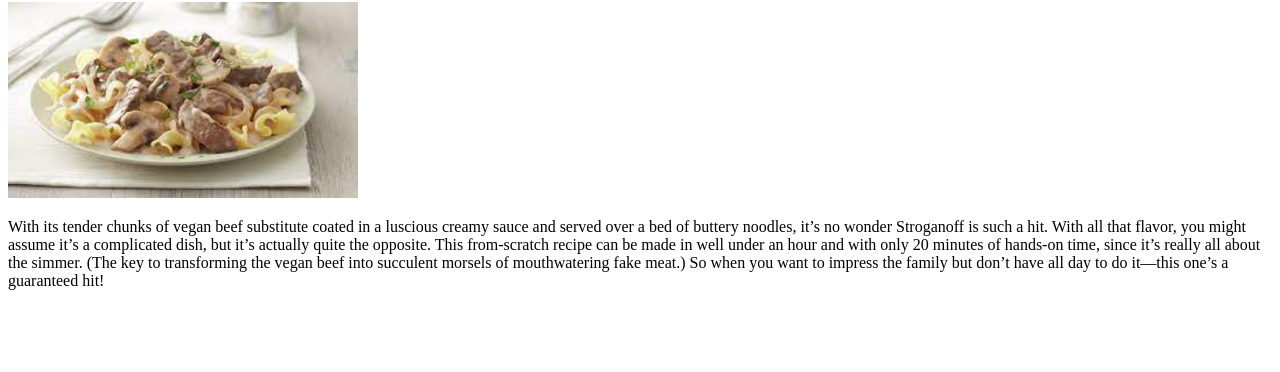
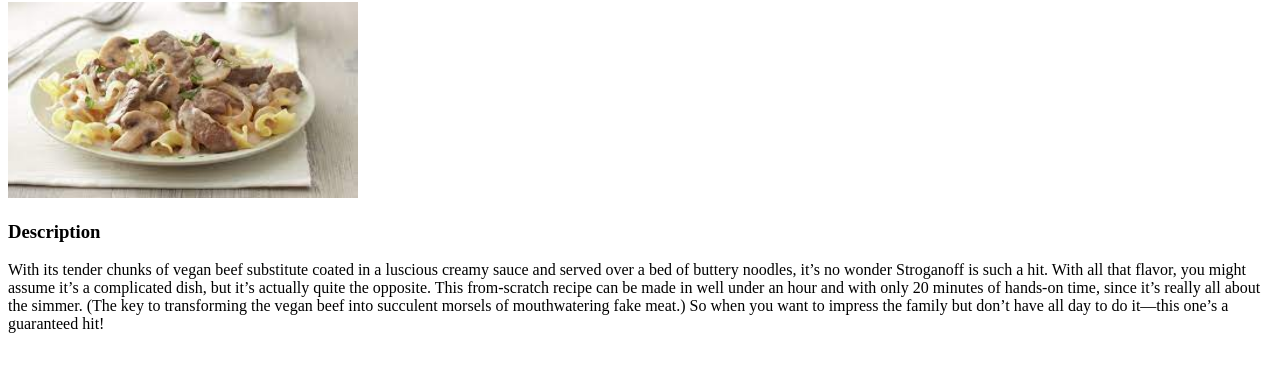
Before and after one commit to braedonwatkins/odin_recipes, a plain HTML site: page odin-recipes/pages/recipes/stroganoff.html in a window 1280 px wide. Shown: the part 78-450 px from the top of the page. Drawn offline with Linux system fonts and the light colour scheme.

Commit message:
missed description header

```diff
--- a/odin-recipes/pages/recipes/stroganoff.html
+++ b/odin-recipes/pages/recipes/stroganoff.html
@@ -11,13 +11,11 @@
         <h1>Stroganoff</h1>
         <img src="../../img/stroganoff.jpeg" alt="yummy stroganoff" width=350>
 
-        <p>
+        <h3>Description</h3>
         With its tender chunks of vegan beef substitute coated in a luscious creamy sauce and served over a bed of buttery noodles, it’s no wonder Stroganoff is such a hit.
         With all that flavor, you might assume it’s a complicated dish, but it’s actually quite the opposite. This from-scratch recipe can be made in well under an hour and with only 20 minutes of hands-on time, since it’s really all about the simmer.
         (The key to transforming the vegan beef into succulent morsels of mouthwatering fake meat.)
         So when you want to impress the family but don’t have all day to do it—this one’s a guaranteed hit!
-        </p>
-
 
 
     </body>
```
